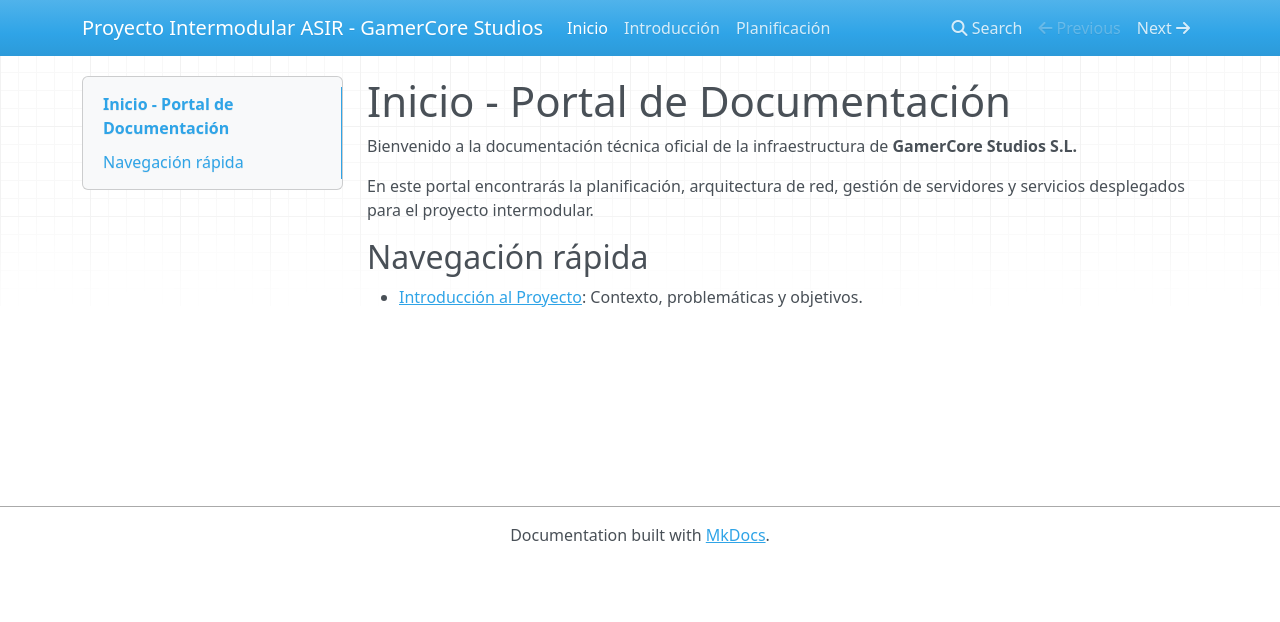
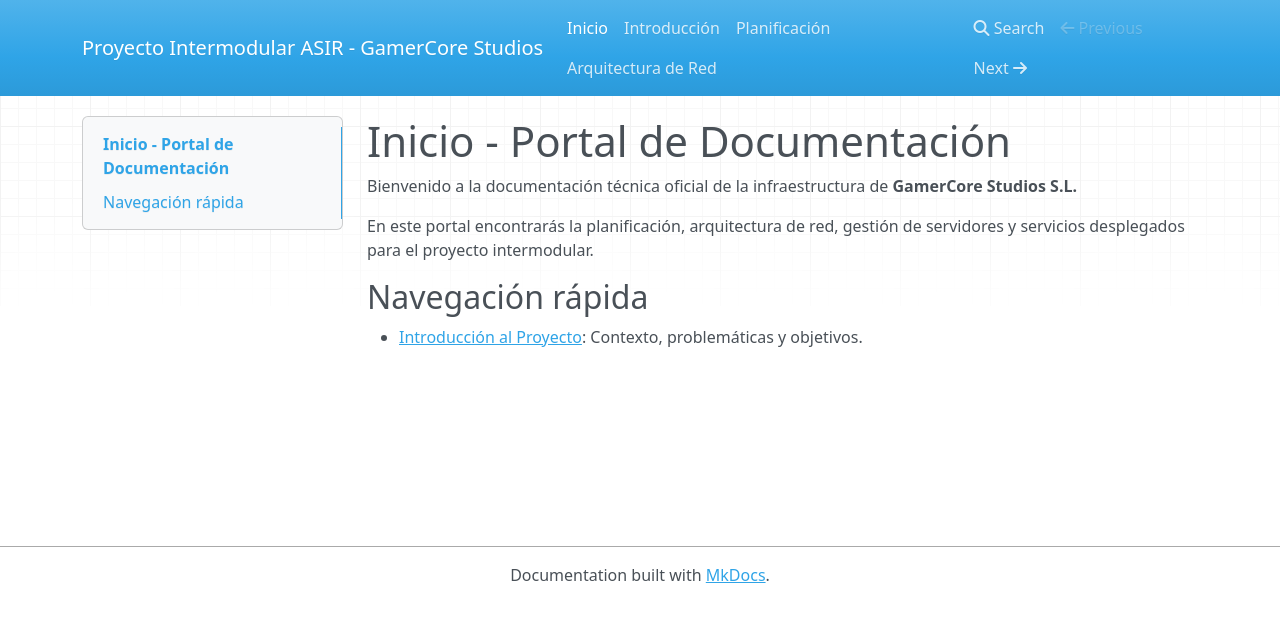
Before and after one commit to LuisEricMartin/Proyecto-Intermodular-ASIR, an MkDocs documentation site: the page built from docs/index.md, in a window 1280 px wide. Shown: the top 622 px of the page. Built offline with MkDocs 1.6.1, drawn with Linux system fonts in a browser that asks for light colours; nearby versions of some CDN libraries.

Commit message:
Add 'Arquitectura de Red' to navigation

```diff
--- a/mkdocs.yml
+++ b/mkdocs.yml
@@ -4,3 +4,4 @@
   - Inicio: index.md
   - Introducción: 01_introduccion.md
   - Planificación: 02_planificacion.md
+  - Arquitectura de Red: 03_arquitectura_red.md
```
